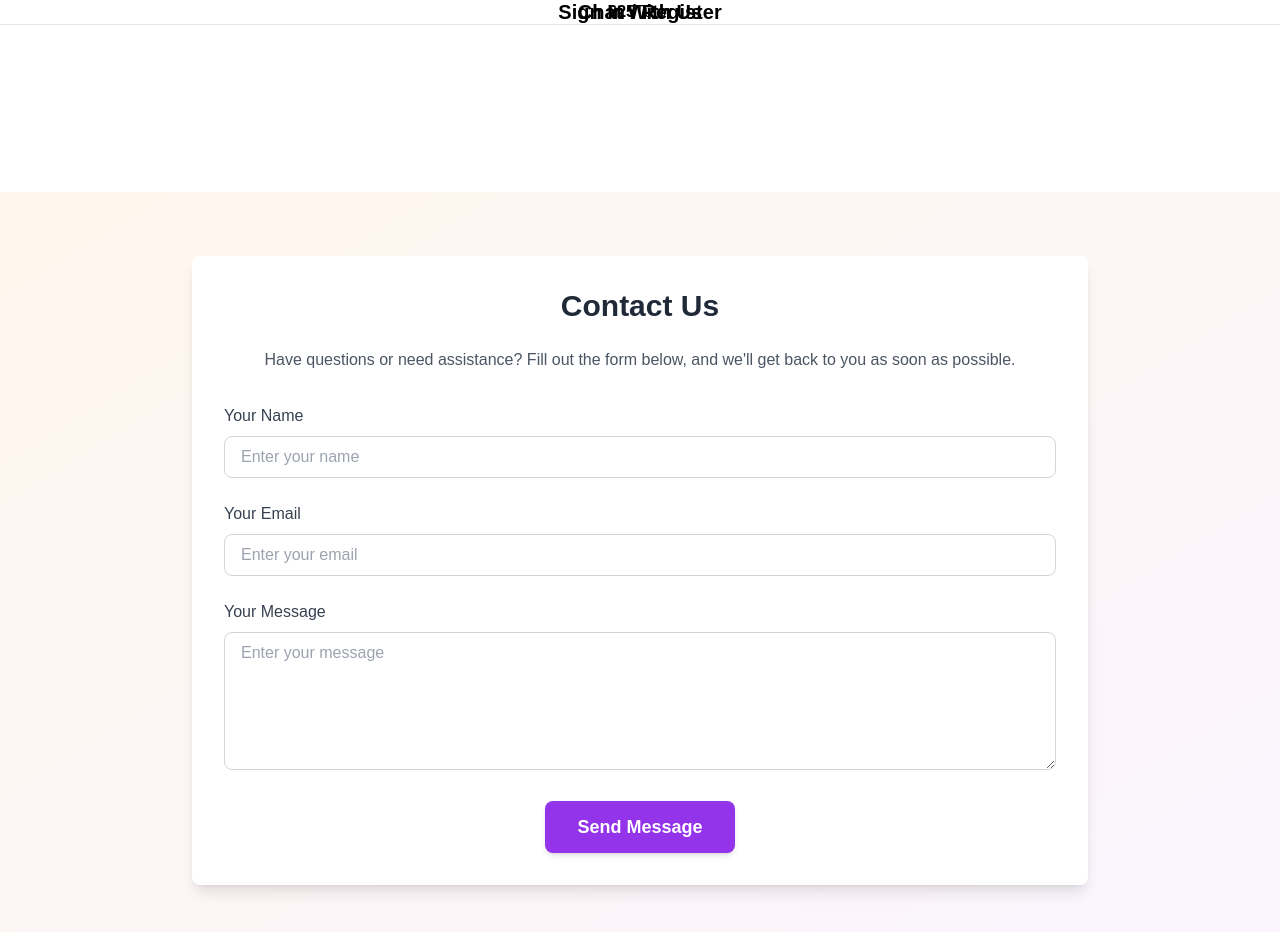
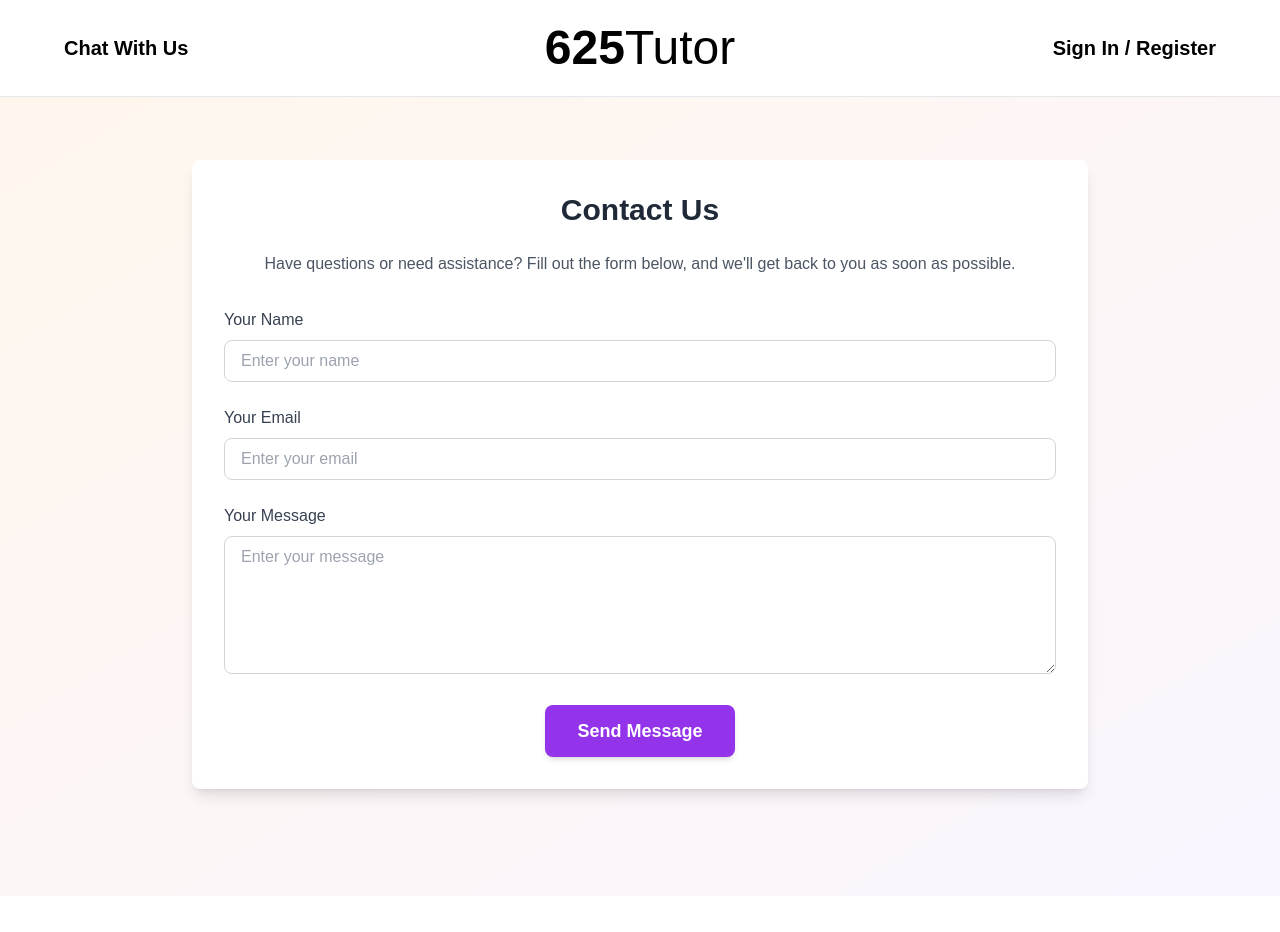
Before and after one commit to DulnyR/625tutor, a Next.js app: page /contact in a window 1280 px wide. Shown: the top 932 px of the page. After the commit the page ends 896 px from the top, so only its background shows below. Built offline with nearby package versions, Linux system fonts and the light colour scheme; no server answers.

Commit message:
layout issues

```diff
--- a/src/app/RootLayoutClient.js
+++ b/src/app/RootLayoutClient.js
@@ -1,17 +1,126 @@
 // src/app/RootLayoutClient.js
+
 "use client";
 
-import { useEffect, useState, Suspense } from "react";
-import { usePathname, useRouter } from 'next/navigation';
+import { Suspense, useEffect, useState } from "react";
+import { usePathname, useRouter, useSearchParams } from 'next/navigation';
 import { supabase } from "../lib/supabaseClient";
 import PdfWorkerSetup from "../lib/PdfWorkerSetup";
 import LoadingScreen from "./study/loadingScreen";
-import Header from "../components/Header";
 import FeedbackButton from "../components/FeedbackButton";
 
-function HeaderSkeleton() {
-  // A simple placeholder with the same height as the real header.
-  return <div className="w-full" style={{ height: '104px' }}></div>;
+// The Header component now lives inside the layout client for simplicity,
+// as it is tightly coupled with the layout's state.
+function Header({
+  isLoggedIn, username, totalTime, streak, subject,
+  onMenuClick, onLogout, onHorizontalMenuToggle,
+  menuOpen, setMenuOpen, horizontalMenuOpen
+}) {
+  const router = useRouter();
+  const pathname = usePathname();
+
+  return (
+    <div className="bg-white text-black w-full py-6 fixed top-0 left-0 border-b border-gray flex items-center justify-center z-10">
+      {isLoggedIn ? (
+        <div className="absolute left-16">
+          {subject ? (
+            <span className="text-xl font-bold">📚 {subject}</span>
+          ) : (
+            <div className="relative">
+              <button
+                className="text-3xl font-bold -ml-8 focus:outline-none transition-transform transform hover:scale-110"
+                onClick={onHorizontalMenuToggle}
+              >
+                {horizontalMenuOpen ? '✕' : '☰'}
+              </button>
+            </div>
+          )}
+        </div>
+      ) : (
+        <div className="absolute left-16">
+          <button
+            className="text-black text-xl font-bold hover:underline"
+            onClick={() => router.push("/contact")}
+          >
+            Chat With Us
+          </button>
+        </div>
+      )}
+      <div className="flex items-center justify-center gap-12">
+        {isLoggedIn && (
+          <span className="text-2xl font-bold">⏰ {Math.floor(totalTime / 60).toString().padStart(2, '0')}:{(totalTime % 60).toString().padStart(2, '0')}</span>
+        )}
+        <h1
+          className="text-5xl font-bold text-center cursor-pointer"
+          onClick={() => {
+            if (!isLoggedIn) {
+              router.push("/");
+            } else if (!pathname.includes("study")) {
+              router.push("/dashboard");
+            }
+          }}
+        >
+          <span className="font-extrabold">625</span>
+          <span className="font-normal">Tutor</span>
+        </h1>
+        {isLoggedIn && (
+          <span className="text-2xl font-bold mr-6">🔥 {streak}</span>
+        )}
+      </div>
+      {isLoggedIn ? (
+        <div className="absolute right-16">
+          <div className="relative">
+            <button
+              className="text-xl font-bold focus:outline-none"
+              onClick={() => setMenuOpen(!menuOpen)}
+            >
+              👤 <span className="hover:underline">{username}</span>
+            </button>
+            {menuOpen && !pathname.includes("study") && (
+              <div className="absolute right-0 mt-2 w-48 bg-white border border-gray-300 shadow-lg rounded-md">
+                <ul className="py-2">
+                  <li className="text-center text-blue-600 font-semibold cursor-pointer hover:bg-blue-100 py-2" onClick={() => { setMenuOpen(false); router.push("/profileSettings"); }}>
+                    Profile Settings
+                  </li>
+                  <li className="text-center text-red-600 font-semibold cursor-pointer hover:bg-red-100 py-2" onClick={onLogout}>
+                    Log Out
+                  </li>
+                </ul>
+              </div>
+            )}
+          </div>
+        </div>
+      ) : (
+        <div className="absolute right-16">
+          <button
+            className="text-xl font-bold focus:outline-none hover:underline"
+            onClick={() => router.push("/loginPage")}
+          >
+            Sign In / Register
+          </button>
+        </div>
+      )}
+      {horizontalMenuOpen && (
+        <div className="fixed top-24 left-0 w-full bg-white border-b border-gray-300 shadow-lg">
+          <ol className="flex w-full text-black">
+            <li className="flex-1 text-lg font-semibold hover:text-blue-600 cursor-pointer transition-colors duration-200 text-center py-4" onClick={() => onMenuClick('dashboard')}>Dashboard</li>
+            <li className="flex-1 text-lg font-semibold hover:text-blue-600 cursor-pointer transition-colors duration-200 text-center py-4" onClick={() => onMenuClick('selectConfidence')}>Update Confidence</li>
+            <li className="flex-1 text-lg font-semibold hover:text-blue-600 cursor-pointer transition-colors duration-200 text-center py-4" onClick={() => onMenuClick('selectSubjects')}>Edit Subjects</li>
+            <li className="flex-1 text-lg font-semibold hover:text-blue-600 cursor-pointer transition-colors duration-200 text-center py-4" onClick={() => onMenuClick('flashcardView')}>View Flashcards</li>
+          </ol>
+        </div>
+      )}
+    </div>
+  );
+}
+
+// A component to read searchParams and pass them to the main header
+// This isolates the useSearchParams hook, satisfying Next.js's rules.
+function HeaderController(props) {
+  const searchParams = useSearchParams();
+  const subject = searchParams.get('subject');
+  const finalSubject = (subject && subject.includes('Design')) ? 'Design & Communication Graphics' : subject;
+  return <Header {...props} subject={finalSubject} />;
 }
 
 export default function RootLayoutClient({ children }) {
@@ -20,54 +129,90 @@ export default function RootLayoutClient({ children }) {
   const [username, setUsername] = useState('');
   const [isLoggedIn, setIsLoggedIn] = useState(false);
   const [isLoading, setIsLoading] = useState(true);
+  const [menuOpen, setMenuOpen] = useState(false);
+  const [horizontalMenuOpen, setHorizontalMenuOpen] = useState(false);
+  const router = useRouter();
   const pathname = usePathname();
-  const router = useRouter();
 
   useEffect(() => {
     fetchUserData();
-  }, [pathname]); // Re-fetch data on every navigation
+  }, [pathname]);
 
   const fetchUserData = async () => {
+    setIsLoading(true);
     const { data: { user } } = await supabase.auth.getUser();
     if (!user) {
       setIsLoggedIn(false);
       setIsLoading(false);
+      const publicRoutes = ['/contact', '/privacy', '/terms', '/loginPage', '/emailVerification'];
+      if (pathname !== '/' && !publicRoutes.some(route => pathname.startsWith(route))) {
+        router.push("/");
+      }
       return;
     }
+
     setIsLoggedIn(true);
-    const { data: userData } = await supabase.from('users').select('id, streak, username').eq('supabase_user_id', user.id).single();
+    const { data: userData } = await supabase.from('users').select('id, streak, username, last_time_studied').eq('supabase_user_id', user.id).single();
     if (userData) {
       setStreak(userData.streak || 0);
       setUsername(userData.username || '');
+      checkLastTimeStudied(userData);
       const { data: studyData } = await supabase.from('user_study_data').select('time_spent').eq('user_id', userData.id);
       setTotalTime(studyData ? studyData.reduce((acc, row) => acc + row.time_spent, 0) : 0);
     }
     setIsLoading(false);
   };
 
-  const handleLogout = () => {
+  const checkLastTimeStudied = async (userData) => {
+    if (!userData || !userData.last_time_studied) return;
+    const lastTimeStudied = new Date(userData.last_time_studied);
+    const now = new Date();
+    const isSameDay = lastTimeStudied.toDateString() === now.toDateString();
+    const yesterday = new Date(now);
+    yesterday.setDate(now.getDate() - 1);
+    const isYesterday = yesterday.toDateString() === lastTimeStudied.toDateString();
+    if (!isSameDay && !isYesterday) {
+      await supabase.from('users').update({ streak: 0 }).eq('id', userData.id);
+      setStreak(0);
+    }
+  };
+
+  const handleMenuClick = (option) => {
+    setHorizontalMenuOpen(false);
+    router.push(`/${option}`);
+  };
+
+  const handleLogout = async () => {
+    await supabase.auth.signOut();
     setIsLoggedIn(false);
-    setUsername('');
-    setStreak(0);
-    setTotalTime(0);
+    router.push("/loginPage");
   };
 
   return (
     <>
       <PdfWorkerSetup />
-      <Suspense fallback={<HeaderSkeleton />}>
-        <Header
+      {/* Suspense is crucial for useSearchParams to work during server rendering */}
+      <Suspense fallback={<div style={{ height: '104px' }} />}>
+        <HeaderController
           isLoggedIn={isLoggedIn}
           username={username}
           totalTime={totalTime}
           streak={streak}
+          onMenuClick={handleMenuClick}
           onLogout={handleLogout}
+          onHorizontalMenuToggle={() => setHorizontalMenuOpen(!horizontalMenuOpen)}
+          menuOpen={menuOpen}
+          setMenuOpen={setMenuOpen}
+          horizontalMenuOpen={horizontalMenuOpen}
         />
       </Suspense>
-      {isLoading ? <LoadingScreen /> : (
+
+      {isLoading ? (
+        <LoadingScreen />
+      ) : (
         <>
           {pathname === '/dashboard' && <FeedbackButton />}
-          <div className="mt-24 pt-4">
+          <div className="pt-4"> {/* Padding to push content below fixed header */}
             {children}
           </div>
         </>
```
